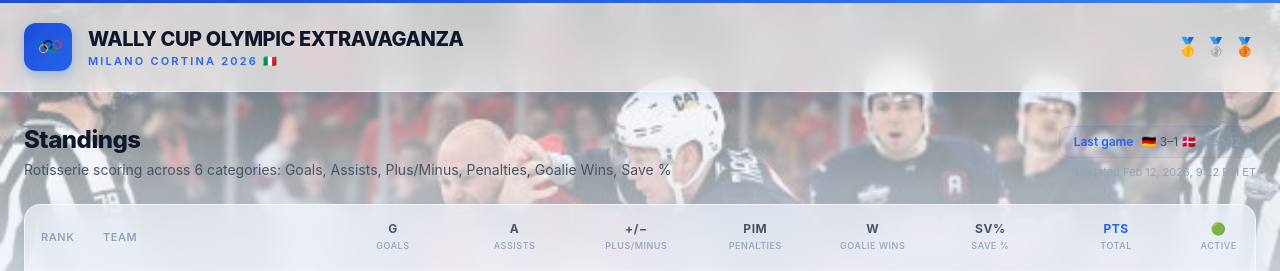
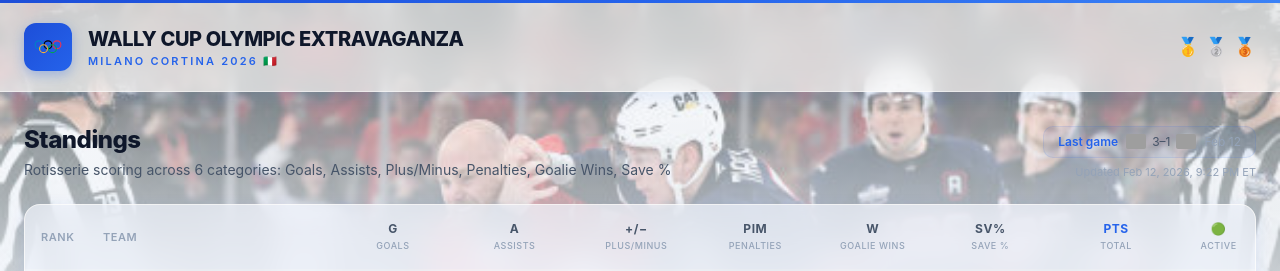
Before and after one commit to cameron-steinman/wally-cup-olympics, a Next.js app: page /wally-cup-olympics/ in a window 1280 px wide. Shown: the top 271 px of the page. Built offline with nearby package versions, Linux system fonts and the light colour scheme; grey boxes are pictures that could not be loaded.

Commit message:
fix: use flag images from flagcdn instead of emoji (Windows compat)

```diff
--- a/app/page.tsx
+++ b/app/page.tsx
@@ -17,9 +17,24 @@ const teamLogos: Record<string, string> = {
   "Ice Holes": "/wally-cup-olympics/logos/ice-holes.png",
 };
 
-const flagMap: Record<string, string> = {
-  CAN:"🇨🇦",USA:"🇺🇸",SWE:"🇸🇪",FIN:"🇫🇮",CZE:"🇨🇿",SUI:"🇨🇭",GER:"🇩🇪",SVK:"🇸🇰",DEN:"🇩🇰",LAT:"🇱🇻",ITA:"🇮🇹",FRA:"🇫🇷"
+const flagIso2: Record<string, string> = {
+  CAN:"ca",USA:"us",SWE:"se",FIN:"fi",CZE:"cz",SUI:"ch",GER:"de",SVK:"sk",DEN:"dk",LAT:"lv",ITA:"it",FRA:"fr"
 };
+
+function Flag({ code, size = 20 }: { code: string; size?: number }) {
+  const iso = flagIso2[code];
+  if (!iso) return <span>{code}</span>;
+  return (
+    <img
+      src={`https://flagcdn.com/w40/${iso}.png`}
+      srcSet={`https://flagcdn.com/w80/${iso}.png 2x`}
+      alt={code}
+      width={size}
+      height={Math.round(size * 0.75)}
+      style={{ display: 'inline-block', verticalAlign: 'middle', borderRadius: 2 }}
+    />
+  );
+}
 
 const medalClasses: Record<number, string> = {
   1: "medal-badge medal-gold",
@@ -142,8 +157,8 @@ export default function Home() {
           {lastGame && (
             <div className="last-game-badge">
               <span className="font-semibold" style={{ color: 'var(--accent-blue)' }}>Last game</span>
-              <span>
-                {flagMap[lastGame.away] || lastGame.away} {lastGame.away_score}–{lastGame.home_score} {flagMap[lastGame.home] || lastGame.home}
+              <span className="inline-flex items-center gap-1.5">
+                <Flag code={lastGame.away} /> {lastGame.away_score}–{lastGame.home_score} <Flag code={lastGame.home} />
               </span>
               <span style={{ color: 'var(--text-muted)' }}>
                 {lastGameDate}
```
